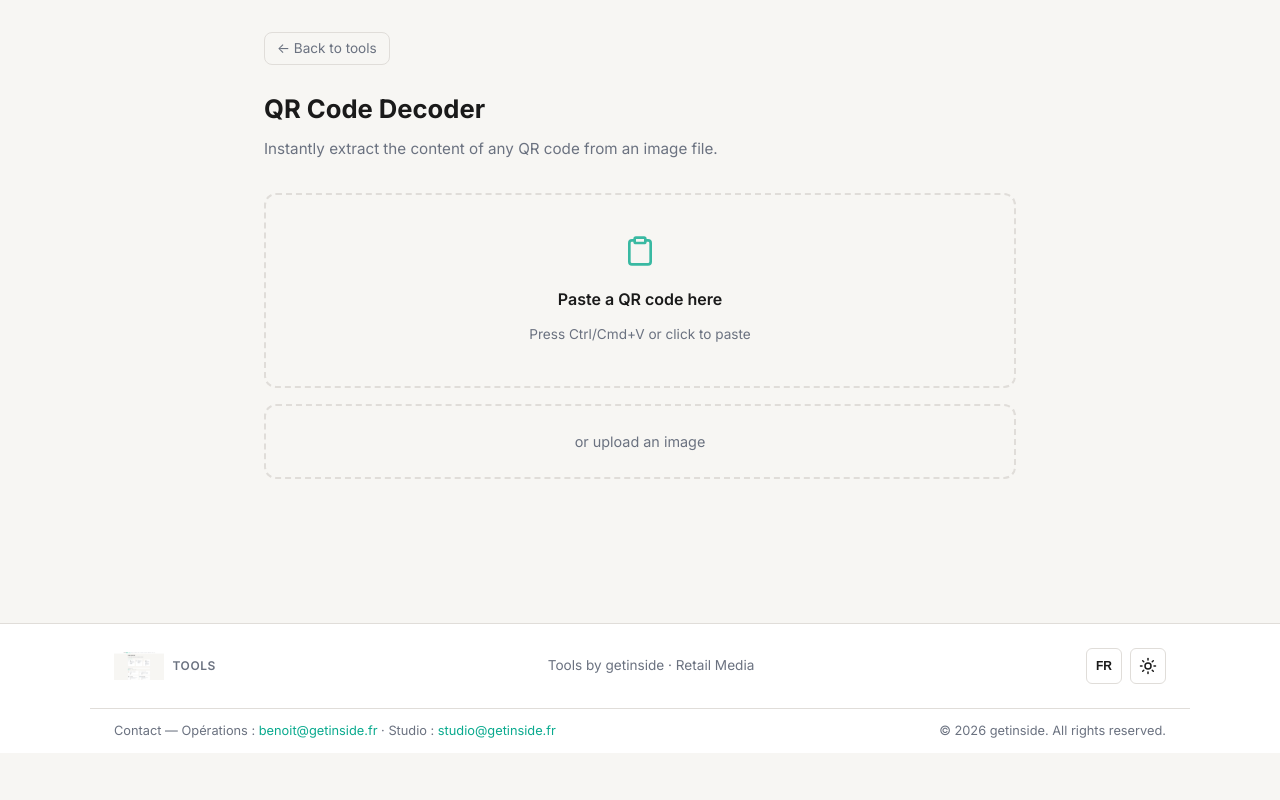
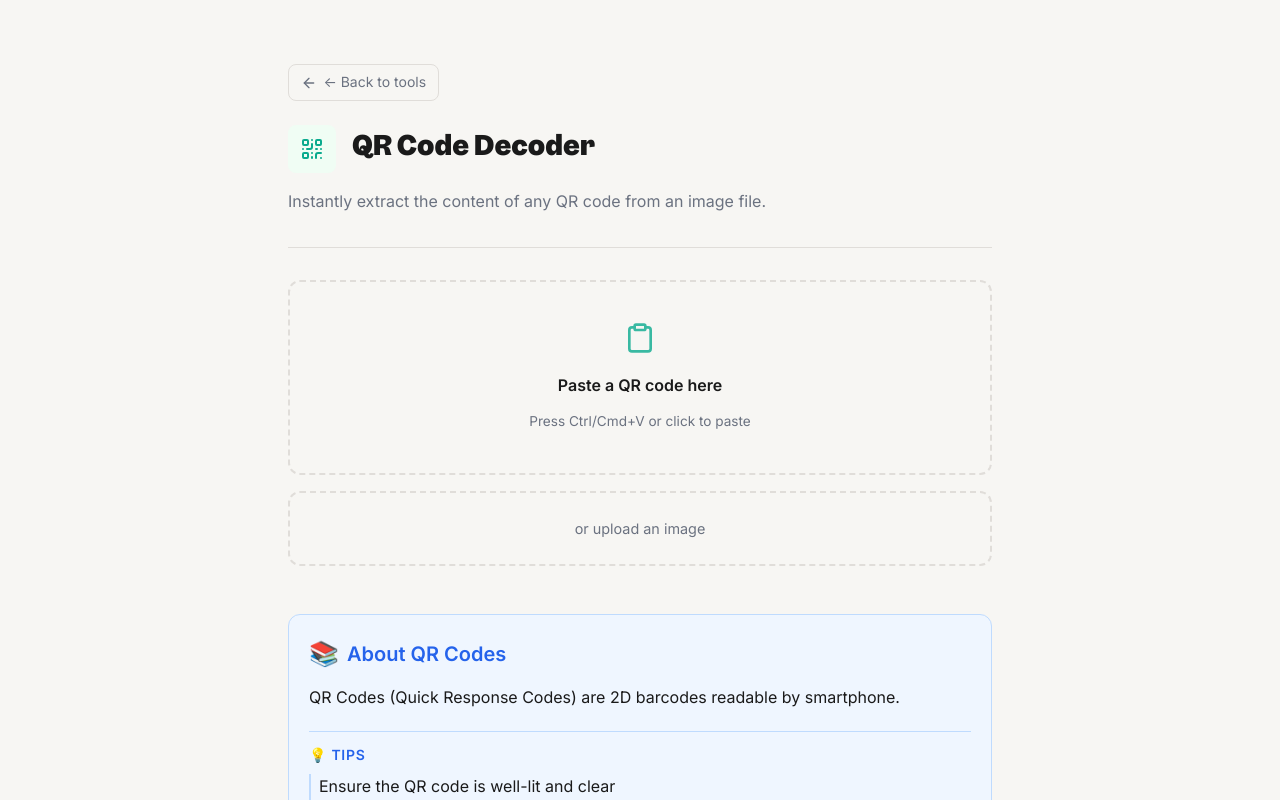
Before and after one commit to getinside-ops/tools, a Vue app: page /qr-decoder in a window 1280 px wide. Shown: the top 800 px of the page. Built offline with nearby package versions, Linux system fonts and the light colour scheme.

Commit message:
style: update QrDecoderView to use ToolPageLayout with pedagogic section
Co-authored-by: Qwen-Coder <qwen-coder@alibabacloud.com>

```diff
--- a/src/i18n/en.ts
+++ b/src/i18n/en.ts
@@ -530,6 +530,13 @@ const en: Messages = {
     preview: 'Preview',
     copy: 'Copy',
     copied: 'Copied!',
+    pedagogic: {
+      title: 'About QR Codes',
+      description: 'QR Codes (Quick Response Codes) are 2D barcodes readable by smartphone.',
+      tip1: 'Ensure the QR code is well-lit and clear',
+      tip2: 'QR codes can be read even when partially damaged',
+      tip3: 'Always verify the source of a QR code before scanning',
+    },
   },
   palette: {
     title: 'Image Palette Extractor',
--- a/src/i18n/fr.ts
+++ b/src/i18n/fr.ts
@@ -528,6 +528,13 @@ const fr = {
     preview: 'Aperçu',
     copy: 'Copier',
     copied: 'Copié !',
+    pedagogic: {
+      title: 'À propos des QR Codes',
+      description: 'Les QR Codes (Quick Response Codes) sont des codes-barres 2D lisibles par smartphone.',
+      tip1: 'Assurez-vous que le QR Code est bien éclairé et net',
+      tip2: 'Les QR Codes peuvent être lus même partiellement endommagés',
+      tip3: 'Vérifiez toujours la source d\'un QR Code avant de scanner',
+    },
   },
   palette: {
     title: 'Extracteur de Palette',
--- a/src/views/QrDecoderView.vue
+++ b/src/views/QrDecoderView.vue
@@ -1,10 +1,11 @@
 <template>
-  <div>
-    <router-link to="/" class="gi-back-link">{{ t('nav.back') }}</router-link>
-    <div class="gi-tool-header">
-      <h1>{{ t('qrDecoder.title') }}</h1>
-      <p>{{ t('qrDecoder.desc') }}</p>
-    </div>
+  <ToolPageLayout
+    :title="t('qrDecoder.title')"
+    :description="t('qrDecoder.desc')"
+  >
+    <template #icon>
+      <QrCode :size="24" />
+    </template>
 
     <!-- Paste Zone -->
     <div
@@ -69,12 +70,28 @@
 
     <!-- Hidden Canvas for Pixel Data -->
     <canvas ref="hiddenCanvas" style="display: none;"></canvas>
-  </div>
+
+    <!-- Pedagogic Section -->
+    <template #pedagogic>
+      <GiPedagogic
+        :title="t('qrDecoder.pedagogic.title')"
+        :description="t('qrDecoder.pedagogic.description')"
+        :tips="[
+          t('qrDecoder.pedagogic.tip1'),
+          t('qrDecoder.pedagogic.tip2'),
+          t('qrDecoder.pedagogic.tip3'),
+        ]"
+      />
+    </template>
+  </ToolPageLayout>
 </template>
 
 <script setup lang="ts">
 import { ref } from 'vue'
 import { useI18n } from 'vue-i18n'
+import { QrCode } from 'lucide-vue-next'
+import ToolPageLayout from '../components/ToolPageLayout.vue'
+import GiPedagogic from '../components/GiPedagogic.vue'
 import { decodeQrFromBlob, decodeQrFromImageData, decodeQrFromPasteEvent } from '../composables/useQrDecoder'
 
 const { t } = useI18n()
@@ -213,20 +230,6 @@ function reset() {
 </script>
 
 <style scoped>
-.gi-back-link {
-  display: inline-flex;
-  align-items: center;
-  margin-bottom: 1.5rem;
-  padding: 0.3rem 0.75rem;
-  border: 1.5px solid var(--gi-border);
-  border-radius: var(--gi-radius);
-  font-size: 0.85rem;
-  color: var(--gi-text-muted);
-  text-decoration: none;
-  transition: border-color 0.12s, color 0.12s;
-}
-.gi-back-link:hover { border-color: var(--gi-brand); color: var(--gi-brand); }
-
 /* Paste Zone */
 .gi-paste-zone {
   border: 2px dashed var(--gi-border);
```
